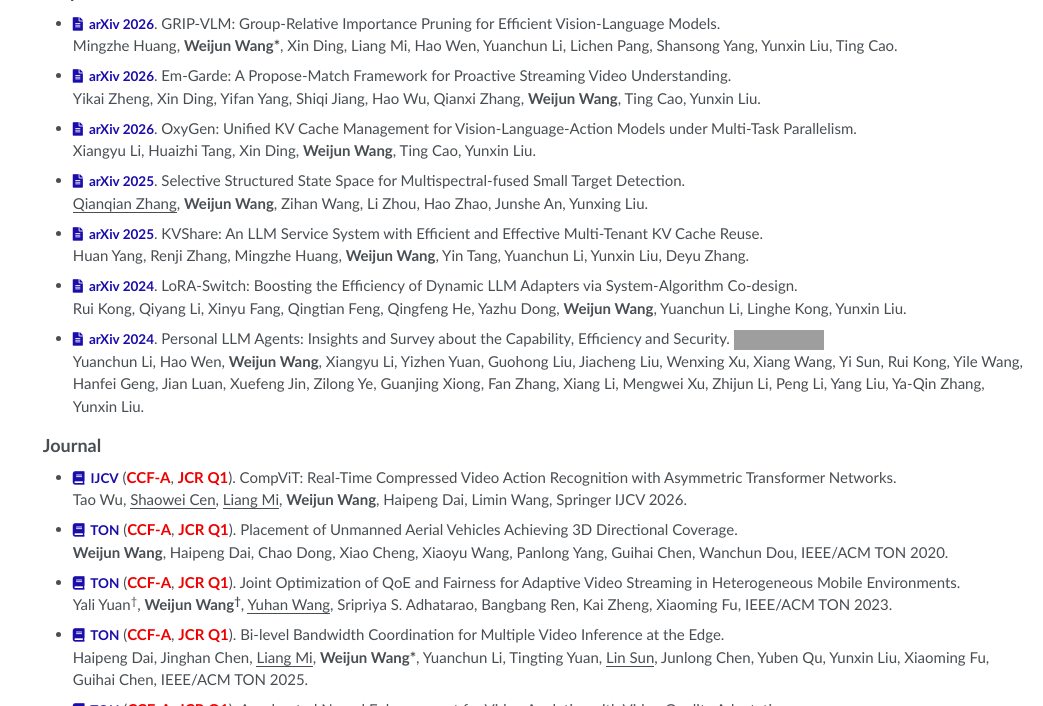
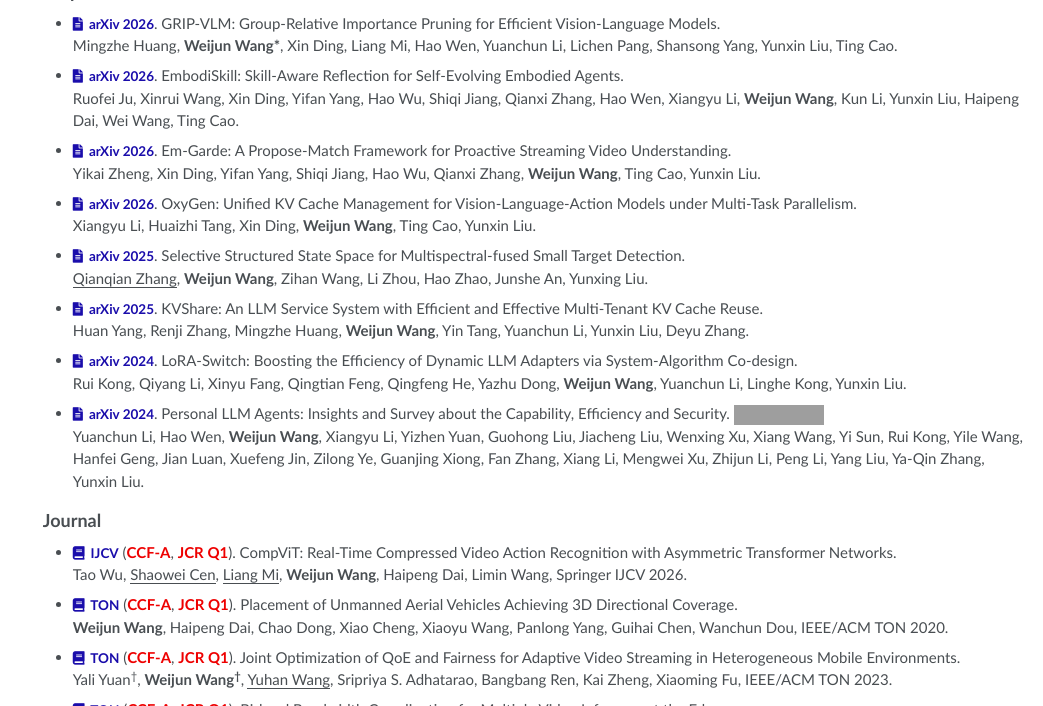
Before and after one commit to WeijunAlexWang/WeijunALexWang.github.io, a Jekyll site: the page built from _pages/about.md, in a window 1280 px wide and 900 px high, scrolled down 1248 px, cut to the strip 194-900 px from the top of the window. Shown: the whole strip, without its empty margins (237-1280 px from the left). Built offline with Jekyll 4.4.1, drawn with Linux system fonts in a browser that asks for light colours; grey boxes are pictures that could not be loaded.

Commit message:
Add EmbodiSkill preprint

```diff
--- a/_pages/includes/publications.md
+++ b/_pages/includes/publications.md
@@ -12,6 +12,11 @@ Complete list: [Google Scholar](https://scholar.google.com/citations?view_op=lis
 
 - <a href="https://arxiv.org/abs/2605.13375"><span class="badge"><i class="fas fa-file-alt"></i> arXiv 2026</span></a>. GRIP-VLM: Group-Relative Importance Pruning for Efficient Vision-Language Models.<br>
   Mingzhe Huang, **Weijun Wang\***, Xin Ding, Liang Mi, Hao Wen, Yuanchun Li, Lichen Pang, Shansong Yang, Yunxin Liu, Ting Cao.<br>
+
+
+
+- <a href="https://arxiv.org/abs/2605.10332"><span class="badge"><i class="fas fa-file-alt"></i> arXiv 2026</span></a>. EmbodiSkill: Skill-Aware Reflection for Self-Evolving Embodied Agents.<br>
+  Ruofei Ju, Xinrui Wang, Xin Ding, Yifan Yang, Hao Wu, Shiqi Jiang, Qianxi Zhang, Hao Wen, Xiangyu Li, **Weijun Wang**, Kun Li, Yunxin Liu, Haipeng Dai, Wei Wang, Ting Cao.<br>
 
 
 
```
